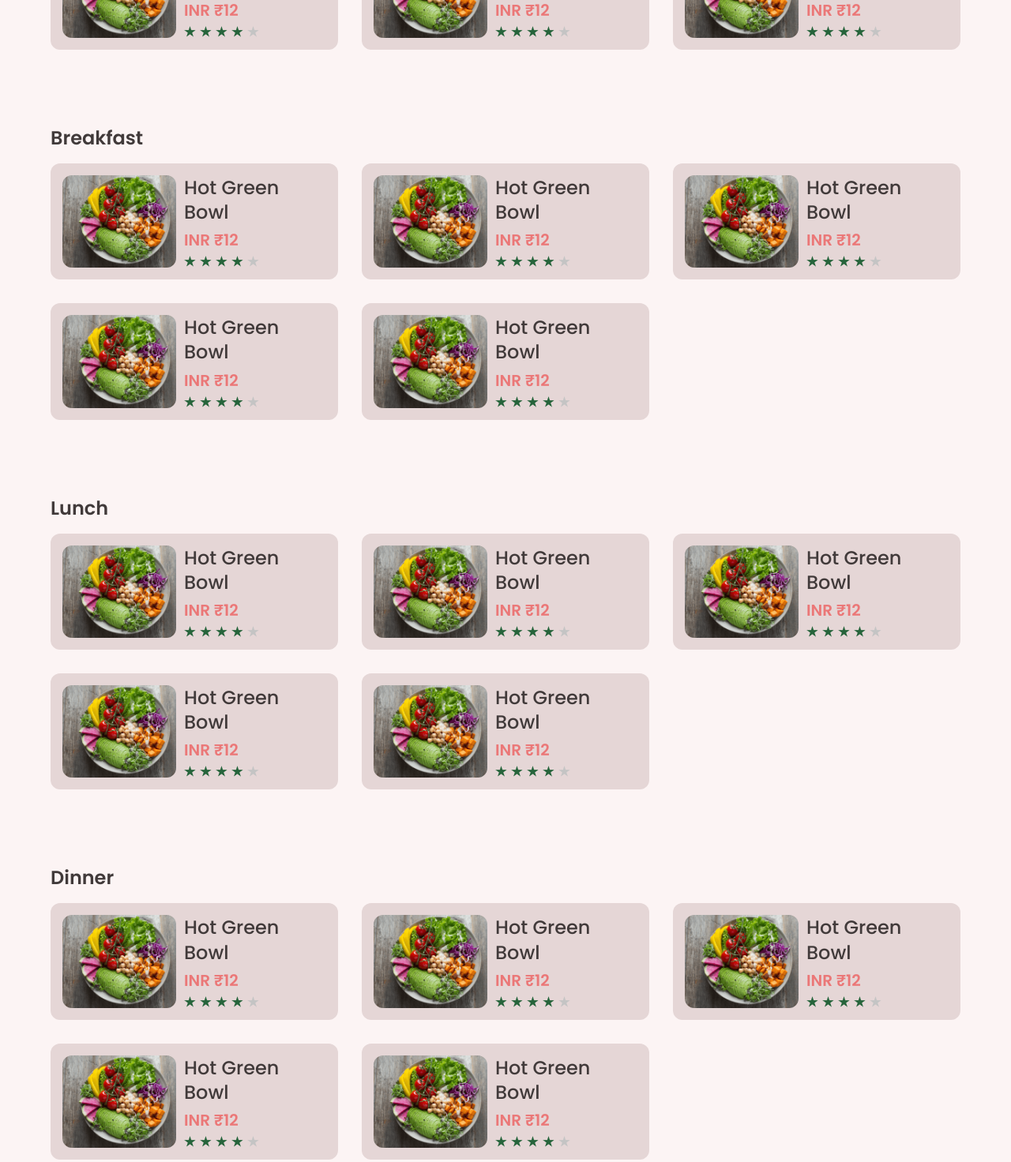
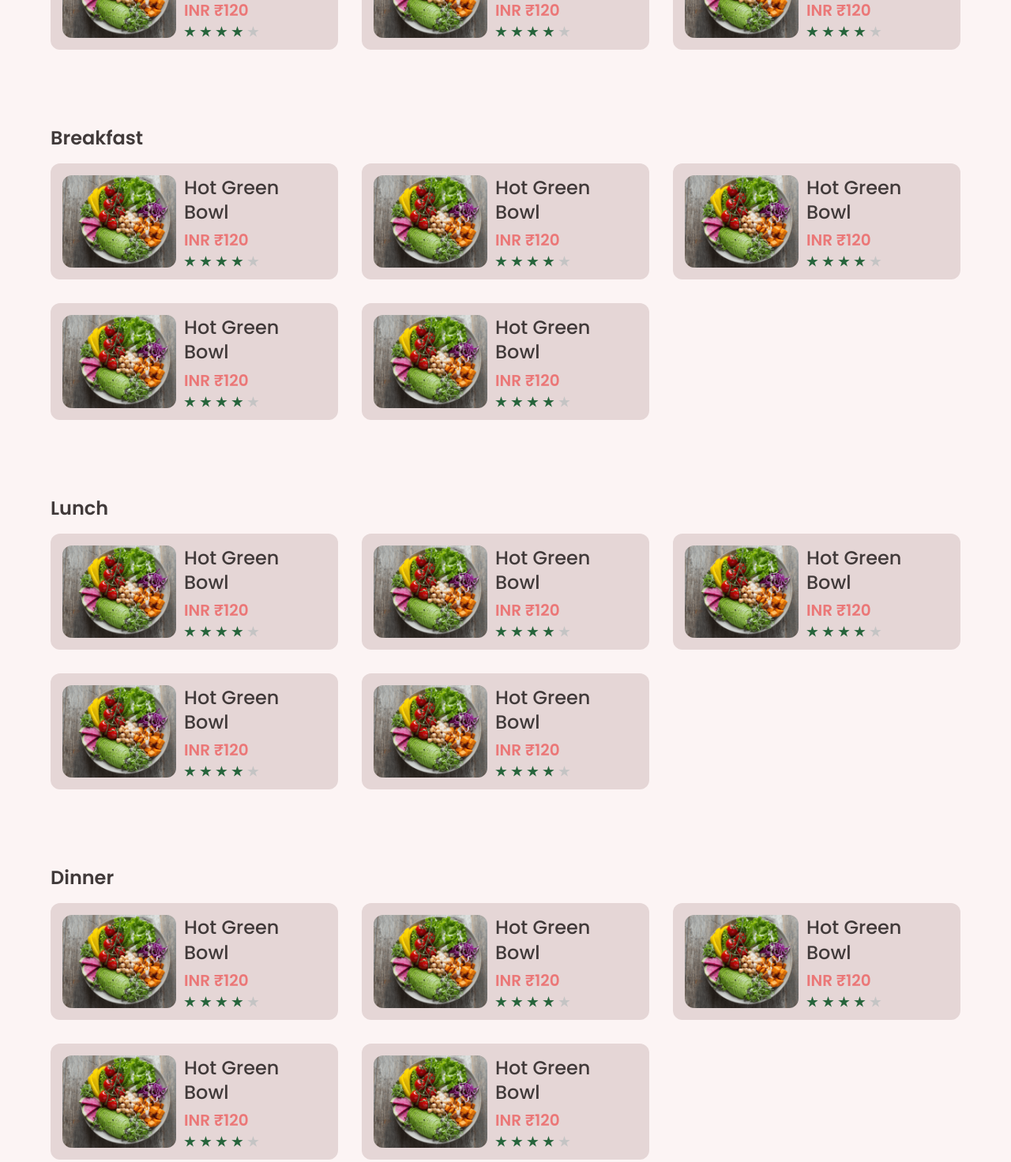
Before and after one commit to Saurabh-2102/food-restaurant-web., a plain HTML site: page menu.html in a window 1280 px wide. Shown: the part 797-2269 px from the top of the page at 79% size. Drawn offline with nearby package versions, Linux system fonts and the light colour scheme.

Commit message:
Update menu.html

```diff
--- a/menu.html
+++ b/menu.html
@@ -80,7 +80,7 @@
             <h3 class="ourSpecials__item__title">
               Sweet Potato Fries Bowl
             </h3>
-            <h4 class="ourSpecials__item__price">INR ₹12</h4>
+            <h4 class="ourSpecials__item__price">INR ₹120</h4>
             <div class="ourSpecials__item__stars">
               <img src="./images/3star.png" alt="3 stars">
             </div>
@@ -94,7 +94,7 @@
             <h3 class="ourSpecials__item__title">
               Vegan Salad bowl
             </h3>
-            <h4 class="ourSpecials__item__price">INR ₹12</h4>
+            <h4 class="ourSpecials__item__price">INR ₹120</h4>
             <div class="ourSpecials__item__stars">
               <img src="./images/3star.png" alt="3 stars">
             </div>
@@ -119,7 +119,7 @@
             <h3 class="dishGrid__item__title">
               Hot Green Bowl
             </h3>
-            <h3 class="dishGrid__item__price">INR ₹12</h3>
+            <h3 class="dishGrid__item__price">INR ₹120</h3>
             <div class="dishGrid__item__stars">
               <img src="./images/3star.png" alt="3 star">
             </div>
@@ -133,7 +133,7 @@
             <h3 class="dishGrid__item__title">
               Hot Green Bowl
             </h3>
-            <h3 class="dishGrid__item__price">INR ₹12</h3>
+            <h3 class="dishGrid__item__price">INR ₹120</h3>
             <div class="dishGrid__item__stars">
               <img src="./images/3star.png" alt="3 star">
             </div>
@@ -147,7 +147,7 @@
             <h3 class="dishGrid__item__title">
               Hot Green Bowl
             </h3>
-            <h3 class="dishGrid__item__price">INR ₹12</h3>
+            <h3 class="dishGrid__item__price">INR ₹120</h3>
             <div class="dishGrid__item__stars">
               <img src="./images/3star.png" alt="3 star">
             </div>
@@ -172,7 +172,7 @@
             <h3 class="dishGrid__item__title">
               Hot Green Bowl
             </h3>
-            <h3 class="dishGrid__item__price">INR ₹12</h3>
+            <h3 class="dishGrid__item__price">INR ₹120</h3>
             <div class="dishGrid__item__stars">
               <img src="./images/3star.png" alt="3 star">
             </div>
@@ -186,7 +186,7 @@
             <h3 class="dishGrid__item__title">
               Hot Green Bowl
             </h3>
-            <h3 class="dishGrid__item__price">INR ₹12</h3>
+            <h3 class="dishGrid__item__price">INR ₹120</h3>
             <div class="dishGrid__item__stars">
               <img src="./images/3star.png" alt="3 star">
             </div>
@@ -200,7 +200,7 @@
             <h3 class="dishGrid__item__title">
               Hot Green Bowl
             </h3>
-            <h3 class="dishGrid__item__price">INR ₹12</h3>
+            <h3 class="dishGrid__item__price">INR ₹120</h3>
             <div class="dishGrid__item__stars">
               <img src="./images/3star.png" alt="3 star">
             </div>
@@ -214,7 +214,7 @@
             <h3 class="dishGrid__item__title">
               Hot Green Bowl
             </h3>
-            <h3 class="dishGrid__item__price">INR ₹12</h3>
+            <h3 class="dishGrid__item__price">INR ₹120</h3>
             <div class="dishGrid__item__stars">
               <img src="./images/3star.png" alt="3 star">
             </div>
@@ -228,7 +228,7 @@
             <h3 class="dishGrid__item__title">
               Hot Green Bowl
             </h3>
-            <h3 class="dishGrid__item__price">INR ₹12</h3>
+            <h3 class="dishGrid__item__price">INR ₹120</h3>
             <div class="dishGrid__item__stars">
               <img src="./images/3star.png" alt="3 star">
             </div>
@@ -253,7 +253,7 @@
             <h3 class="dishGrid__item__title">
               Hot Green Bowl
             </h3>
-            <h3 class="dishGrid__item__price">INR ₹12</h3>
+            <h3 class="dishGrid__item__price">INR ₹120</h3>
             <div class="dishGrid__item__stars">
               <img src="./images/3star.png" alt="3 star">
             </div>
@@ -267,7 +267,7 @@
             <h3 class="dishGrid__item__title">
               Hot Green Bowl
             </h3>
-            <h3 class="dishGrid__item__price">INR ₹12</h3>
+            <h3 class="dishGrid__item__price">INR ₹120</h3>
             <div class="dishGrid__item__stars">
               <img src="./images/3star.png" alt="3 star">
             </div>
@@ -281,7 +281,7 @@
             <h3 class="dishGrid__item__title">
               Hot Green Bowl
             </h3>
-            <h3 class="dishGrid__item__price">INR ₹12</h3>
+            <h3 class="dishGrid__item__price">INR ₹120</h3>
             <div class="dishGrid__item__stars">
               <img src="./images/3star.png" alt="3 star">
             </div>
@@ -295,7 +295,7 @@
             <h3 class="dishGrid__item__title">
               Hot Green Bowl
             </h3>
-            <h3 class="dishGrid__item__price">INR ₹12</h3>
+            <h3 class="dishGrid__item__price">INR ₹120</h3>
             <div class="dishGrid__item__stars">
               <img src="./images/3star.png" alt="3 star">
             </div>
@@ -309,7 +309,7 @@
             <h3 class="dishGrid__item__title">
               Hot Green Bowl
             </h3>
-            <h3 class="dishGrid__item__price">INR ₹12</h3>
+            <h3 class="dishGrid__item__price">INR ₹120</h3>
             <div class="dishGrid__item__stars">
               <img src="./images/3star.png" alt="3 star">
             </div>
@@ -334,7 +334,7 @@
             <h3 class="dishGrid__item__title">
               Hot Green Bowl
             </h3>
-            <h3 class="dishGrid__item__price">INR ₹12</h3>
+            <h3 class="dishGrid__item__price">INR ₹120</h3>
             <div class="dishGrid__item__stars">
               <img src="./images/3star.png" alt="3 star">
             </div>
@@ -348,7 +348,7 @@
             <h3 class="dishGrid__item__title">
               Hot Green Bowl
             </h3>
-            <h3 class="dishGrid__item__price">INR ₹12</h3>
+            <h3 class="dishGrid__item__price">INR ₹120</h3>
             <div class="dishGrid__item__stars">
               <img src="./images/3star.png" alt="3 star">
             </div>
@@ -362,7 +362,7 @@
             <h3 class="dishGrid__item__title">
               Hot Green Bowl
             </h3>
-            <h3 class="dishGrid__item__price">INR ₹12</h3>
+            <h3 class="dishGrid__item__price">INR ₹120</h3>
             <div class="dishGrid__item__stars">
               <img src="./images/3star.png" alt="3 star">
             </div>
@@ -376,7 +376,7 @@
             <h3 class="dishGrid__item__title">
               Hot Green Bowl
             </h3>
-            <h3 class="dishGrid__item__price">INR ₹12</h3>
+            <h3 class="dishGrid__item__price">INR ₹120</h3>
             <div class="dishGrid__item__stars">
               <img src="./images/3star.png" alt="3 star">
             </div>
@@ -390,7 +390,7 @@
             <h3 class="dishGrid__item__title">
               Hot Green Bowl
             </h3>
-            <h3 class="dishGrid__item__price">INR ₹12</h3>
+            <h3 class="dishGrid__item__price">INR ₹120</h3>
             <div class="dishGrid__item__stars">
               <img src="./images/3star.png" alt="3 star">
             </div>
```
